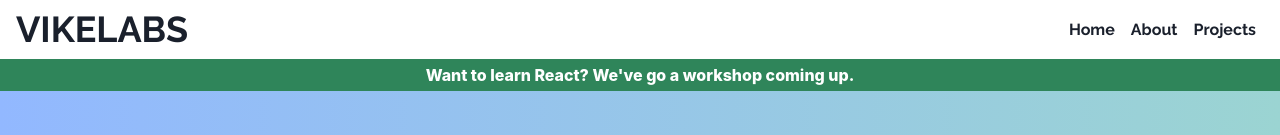
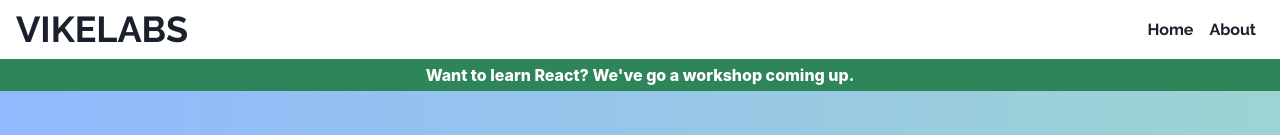
Before and after one commit to VikeLabs/vikelabs.ca, a Next.js app: page /blog in a window 1280 px wide. Shown: the top 135 px of the page. Built offline with nearby package versions, Linux system fonts and the light colour scheme.

Commit message:
feat: disable WIP project page

```diff
--- a/components/header.tsx
+++ b/components/header.tsx
@@ -1,12 +1,4 @@
-import {
-  Box,
-  Center,
-  Container,
-  Flex,
-  Heading,
-  LinkBox,
-  Text,
-} from "@chakra-ui/layout";
+import { Box, Center, Container, Flex, Heading, Text } from "@chakra-ui/layout";
 
 import { IconButton } from "@chakra-ui/react";
 import { Collapse } from "@chakra-ui/react";
@@ -32,10 +24,10 @@ const menuItems: MenuItem[] = [
   //   title: "Blog",
   //   to: "/blog",
   // },
-  {
-    title: "Projects",
-    to: "/projects",
-  },
+  // {
+  //   title: "Projects",
+  //   to: "/projects",
+  // },
 ];
 
 const Logo = () => (
```
